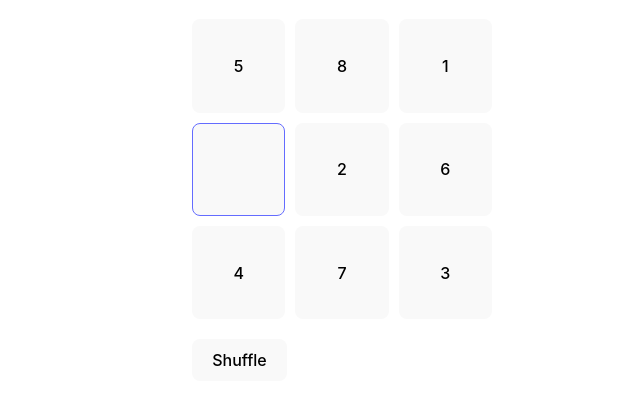
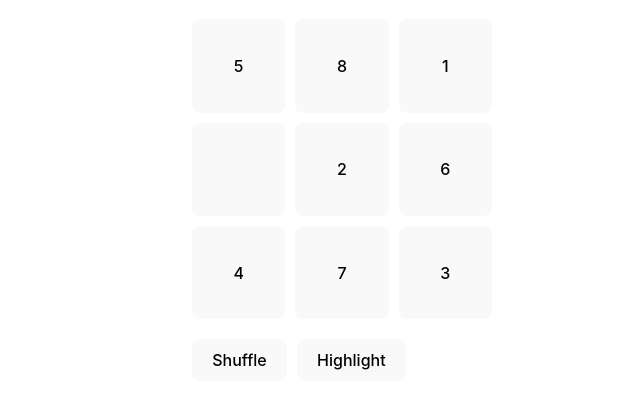
Before and after one commit to VengerAlex/board-game, a React (Vite) app: page / in a window 1280 px wide. Shown: the part 200-608 px from the top of the page, without its empty margins (298-938 px from the left). Built offline with nearby package versions, Linux system fonts and the light colour scheme.

Commit message:
add functionality of highlighting possible ways to move

```diff
--- a/src/App.tsx
+++ b/src/App.tsx
@@ -8,6 +8,7 @@ export type Board = (number | null)[][]
 
 export const App = () => {
   const [board, setBoard] = useState<Board>(() => generateBoard())
+  const [isHighlighted, setIsHighlighted] = useState(false)
 
   const moveCellHandler = (row: number, column: number) => {
     const nullRow = board.findIndex(row => row.includes(null))
@@ -42,9 +43,15 @@ export const App = () => {
       <div className='container'>
         <BoardList
             board={board}
+            isHighlighted={isHighlighted}
             moveCellHandler={moveCellHandler}
         />
-        <button onClick={() => setBoard(generateBoard)}>Shuffle</button>
+        <div className="buttons">
+          <button onClick={() => setBoard(generateBoard)}>Shuffle</button>
+          <button
+              className={isHighlighted ? 'active-cell' : ''}
+              onClick={() => setIsHighlighted(prevValue => !prevValue)}>Highlight</button>
+        </div>
       </div>
   )
 }
--- a/src/components/BoardList.tsx
+++ b/src/components/BoardList.tsx
@@ -1,18 +1,26 @@
 import {FC} from "react";
 import {Board} from "../App.tsx";
+import {isCellNearNullRow} from "../utils/isCellNearNullRow.ts";
 
 interface BoardListProps {
     board: Board,
+    isHighlighted: boolean,
     moveCellHandler: (row: number, column: number) => void
 }
 
-export const BoardList: FC<BoardListProps> = ({board, moveCellHandler}) => {
+export const BoardList: FC<BoardListProps> = ({board, moveCellHandler, isHighlighted}) => {
     return (
         <div className="board">
             {board.map((row, rowIndex) =>
                 row.map((column, columnIndex) => {
+                    const nullRow = board.findIndex(row => row.includes(null))
+                    const nullColumn = board[nullRow].findIndex(column => !column)
+
+                    const CAN_GO_HORIZONTALLY = nullRow === rowIndex && isCellNearNullRow(nullColumn, columnIndex)
+                    const CAN_GO_VERTICALLY = nullColumn === columnIndex && isCellNearNullRow(nullRow, rowIndex)
+
                     return <button
-                        className={!column ? 'active-cell' : ''}
+                        className={!isHighlighted ? '' : CAN_GO_HORIZONTALLY  ? 'active-cell' : CAN_GO_VERTICALLY ? 'active-cell' : !column ? 'active-cell' : ''}
                         key={rowIndex + columnIndex}
                         onClick={() => moveCellHandler(rowIndex, columnIndex)}>
                         {column}
--- a/src/index.css
+++ b/src/index.css
@@ -77,3 +77,7 @@ button:hover {
 .active-cell {
   border-color: #646cff;
 }
+.buttons {
+  display: flex;
+  gap: 10px;
+}
```
